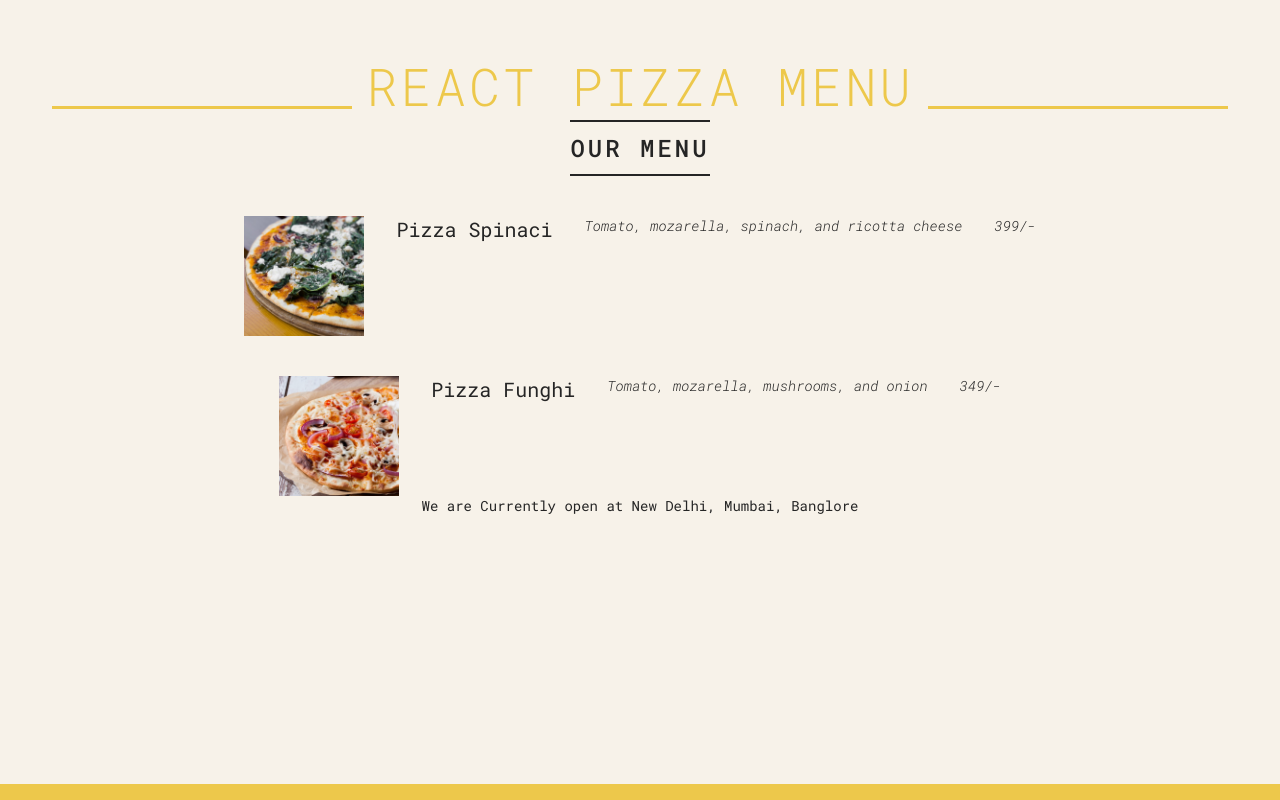
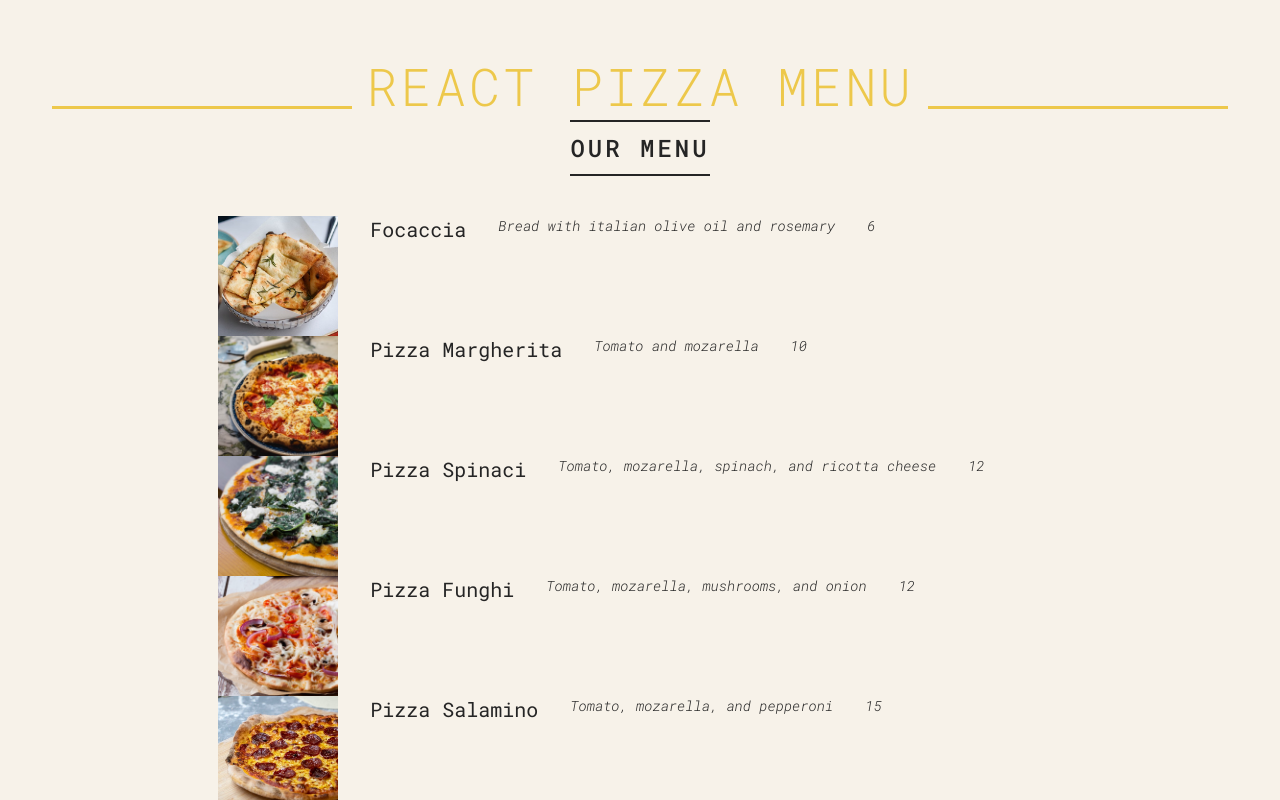
Before and after one commit to vikram-codes/React-Pizza-Menu, a React (Vite) app: page / in a window 1280 px wide. Shown: the top 800 px of the page. Built offline with nearby package versions, Linux system fonts and the light colour scheme.

Commit message:
Passed data through Props

```diff
--- a/src/App.jsx
+++ b/src/App.jsx
@@ -2,58 +2,58 @@
 import "./App.css";
 import "./index.css";
 
-function Pizza(props) {
 const pizzaData = [
   {
     name: "Focaccia",
     ingredients: "Bread with italian olive oil and rosemary",
     price: 6,
-      photoName: "pizzas/focaccia.jpg",
+    photoName: "src/pizzas/focaccia.jpg",
     soldOut: false,
   },
   {
     name: "Pizza Margherita",
     ingredients: "Tomato and mozarella",
     price: 10,
-      photoName: "pizzas/margherita.jpg",
+    photoName: "src/pizzas/margherita.jpg",
     soldOut: false,
   },
   {
     name: "Pizza Spinaci",
     ingredients: "Tomato, mozarella, spinach, and ricotta cheese",
     price: 12,
-      photoName: "pizzas/spinaci.jpg",
+    photoName: "src/pizzas/spinaci.jpg",
     soldOut: false,
   },
   {
     name: "Pizza Funghi",
     ingredients: "Tomato, mozarella, mushrooms, and onion",
     price: 12,
-      photoName: "pizzas/funghi.jpg",
+    photoName: "src/pizzas/funghi.jpg",
     soldOut: false,
   },
   {
     name: "Pizza Salamino",
     ingredients: "Tomato, mozarella, and pepperoni",
     price: 15,
-      photoName: "pizzas/salamino.jpg",
+    photoName: "src/pizzas/salamino.jpg",
     soldOut: true,
   },
   {
     name: "Pizza Prosciutto",
     ingredients: "Tomato, mozarella, ham, aragula, and burrata cheese",
     price: 18,
-      photoName: "pizzas/prosciutto.jpg",
+    photoName: "src/pizzas/prosciutto.jpg",
     soldOut: false,
   },
 ];
 
+function Pizza(props) {
   return (
     <div className="pizza">
-      <img src={props.photoName} alt={props.name}></img>
-      <h3>{props.name}</h3>
-      <p>{props.ingredients}</p>
-      <p>{props.price}</p>
+      <img src={props.pizzaObj.photoName} alt={props.pizzaObj.name}></img>
+      <h3>{props.pizzaObj.name}</h3>
+      <p>{props.pizzaObj.ingredients}</p>
+      <p>{props.pizzaObj.price}</p>
     </div>
   );
 }
@@ -70,7 +70,12 @@ function Menu() {
   return (
     <main className="menu">
       <h2>Our Menu</h2>
-      <Pizza
+      <div>
+        {pizzaData.map((pizza) => (
+          <Pizza pizzaObj={pizza} />
+        ))}
+      </div>
+      {/* <Pizza
         name="Pizza Spinaci"
         ingredients="Tomato, mozarella, spinach, and ricotta cheese"
         photoName="src/pizzas/spinaci.jpg"
@@ -81,7 +86,7 @@ function Menu() {
         ingredients="Tomato, mozarella, mushrooms, and onion"
         photoName="src/pizzas/funghi.jpg"
         price="349/-"
-      />
+      /> */}
     </main>
   );
 }
```
Lines whose indentation alone changed are shown as unchanged.
